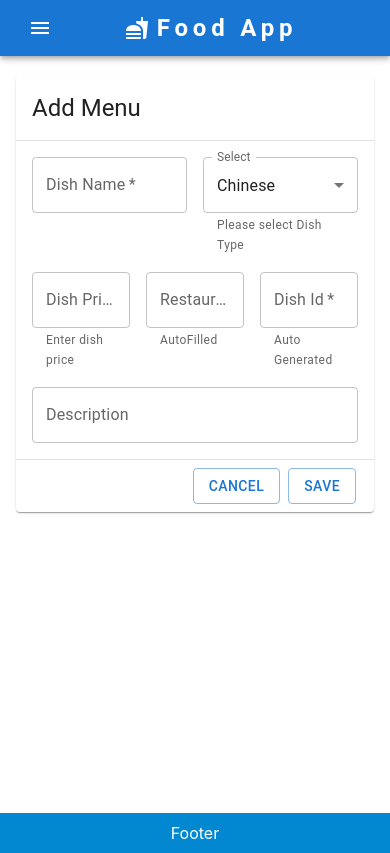
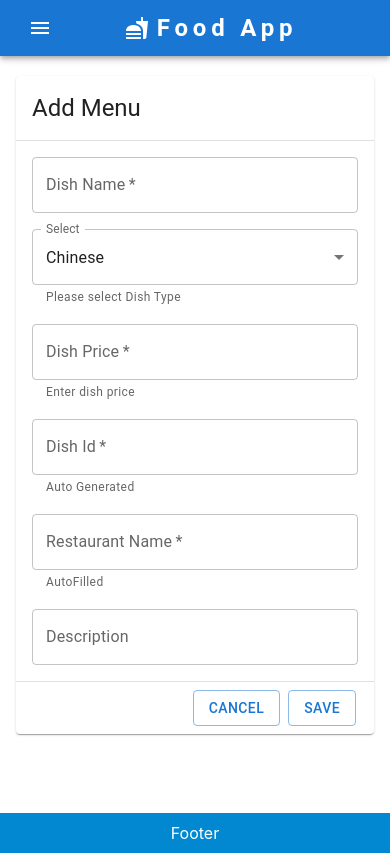
Before and after one commit to syedasadhashmi/FoodApp, a Next.js app: page /Menu/addMenu in a window 390 px wide. Built offline with nearby package versions, Linux system fonts and the light colour scheme.

Commit message:
Responsive Forms task done

```diff
--- a/components/UI/MenuForm.js
+++ b/components/UI/MenuForm.js
@@ -39,7 +39,7 @@
         <Divider />
         <CardContent>
           <Grid container spacing={2}>
-            <Grid item xs={6}>
+            <Grid item xs={12} sm={6} md={6}>
               <TextField
                 label="Dish Name"
                 required
@@ -47,7 +47,7 @@
                 fullWidth
               />
             </Grid>
-            <Grid item xs={6}>
+            <Grid item xs={12} sm={6} md={6}>
               <TextField
                 id="outlined-select-DishType"
                 select
@@ -64,7 +64,7 @@
                 ))}
               </TextField>
             </Grid>
-            <Grid item xs={4}>
+            <Grid item xs={12} sm={6} md={4}>
               <TextField
                 label="Dish Price"
                 required
@@ -74,16 +74,7 @@
                 helperText="Enter dish price"
               />
             </Grid>
-            <Grid item xs={4}>
-              <TextField
-                label="Restaurant Name"
-                required
-                variant="outlined"
-                fullWidth
-                helperText="AutoFilled"
-              />
-            </Grid>
-            <Grid item xs={4}>
+            <Grid item xs={12} sm={6} md={4}>
               <TextField
                 label="Dish Id"
                 required
@@ -91,6 +82,15 @@
                 fullWidth
                 type="Number"
                 helperText="Auto Generated"
+              />
+            </Grid>
+            <Grid item xs={12} sm={12} md={4}>
+              <TextField
+                label="Restaurant Name"
+                required
+                variant="outlined"
+                fullWidth
+                helperText="AutoFilled"
               />
             </Grid>
             <Grid item xs={12}>
```
Also changed, not shown: components/UI/RestaurantForm.js (+4 -4 lines), components/UI/UserForm.js (+5 -5 lines).
